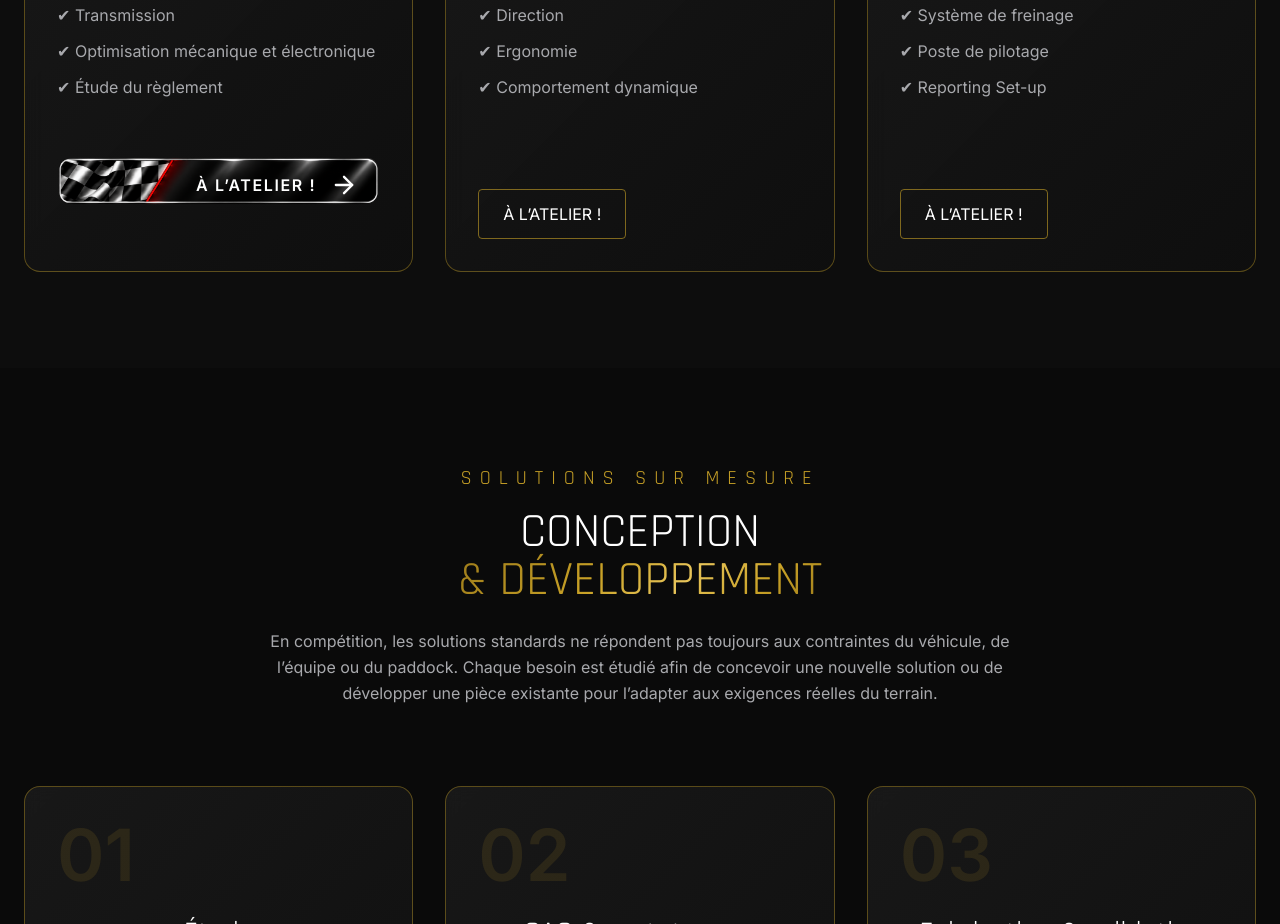
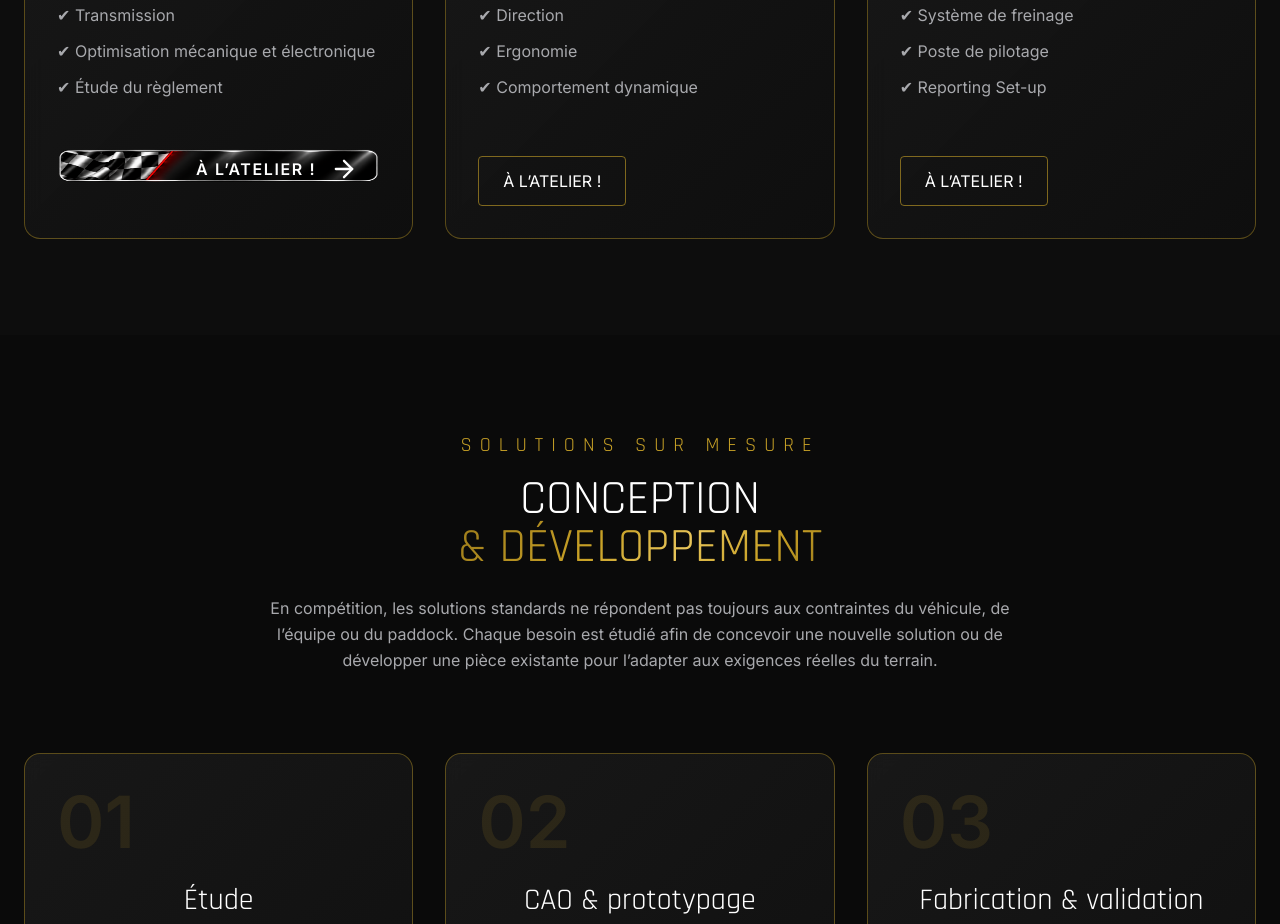
Before and after one commit to PerformancePrestigeAcademy/performance-prestige-academy, a React (Vite) app: page /preparation-developpement in a window 1280 px wide. Shown: the part 1860-2784 px from the top of the page. Built offline with nearby package versions, Linux system fonts and the light colour scheme.

Commit message:
PATCH 026 v11

```diff
--- a/src/Pages/PrepDevPage.tsx
+++ b/src/Pages/PrepDevPage.tsx
@@ -151,6 +151,7 @@ keywords="préparation compétition, préparation moteur, préparation châssis,
     className="
       group relative
       w-full max-w-[340px]
+      h-[75px]
       overflow-hidden
       transition-transform duration-300
       hover:scale-[1.01]
@@ -163,10 +164,9 @@ keywords="préparation compétition, préparation moteur, préparation châssis,
   src="/images/BoutonPrepDev.png"
   alt=""
   className="
-        relative
-        block
-        w-full
-        h-auto
+    absolute inset-0
+    w-full h-full
+    object-fill
     pointer-events-none
   "
 />
```
Lines whose indentation alone changed are shown as unchanged.
